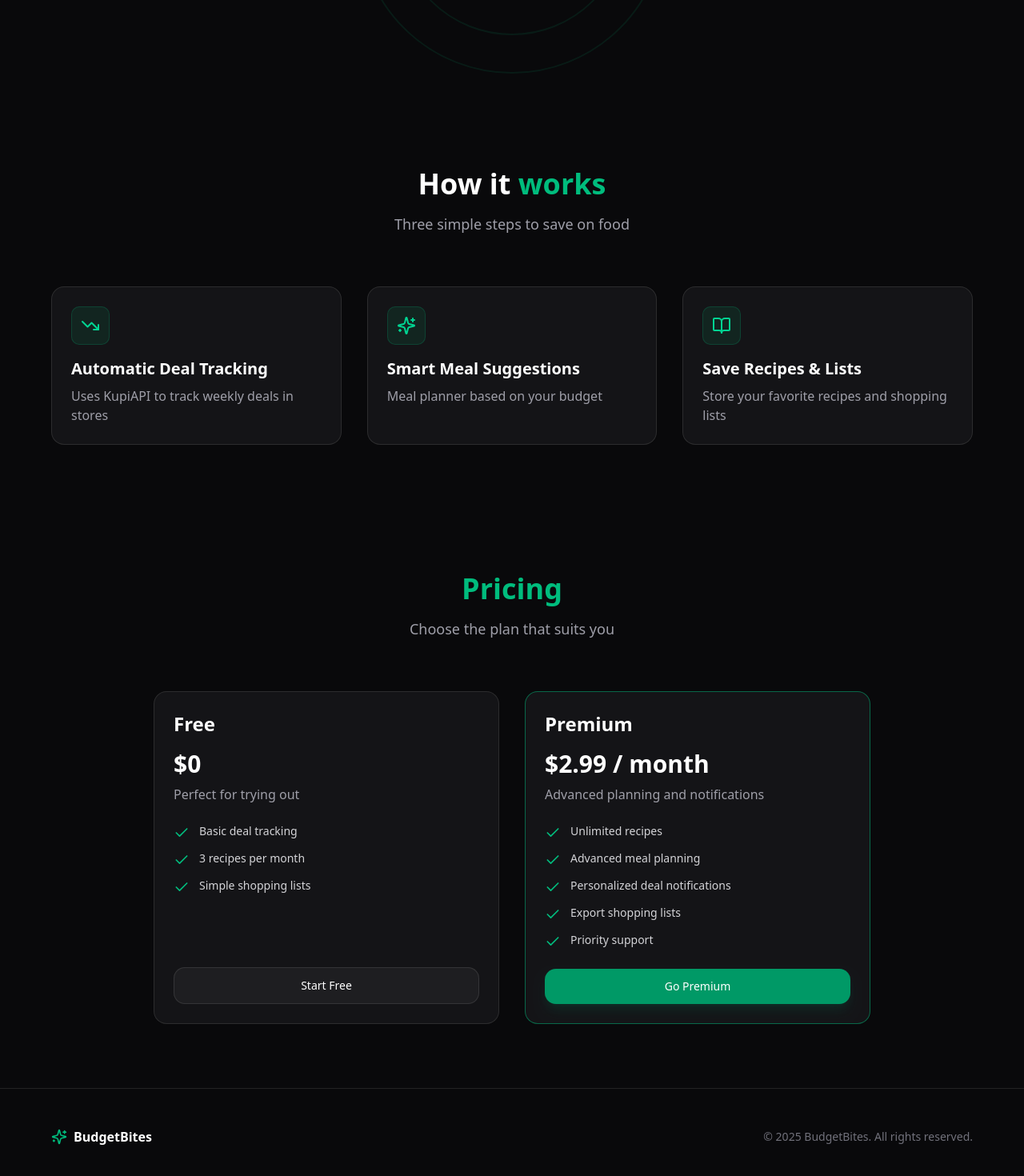
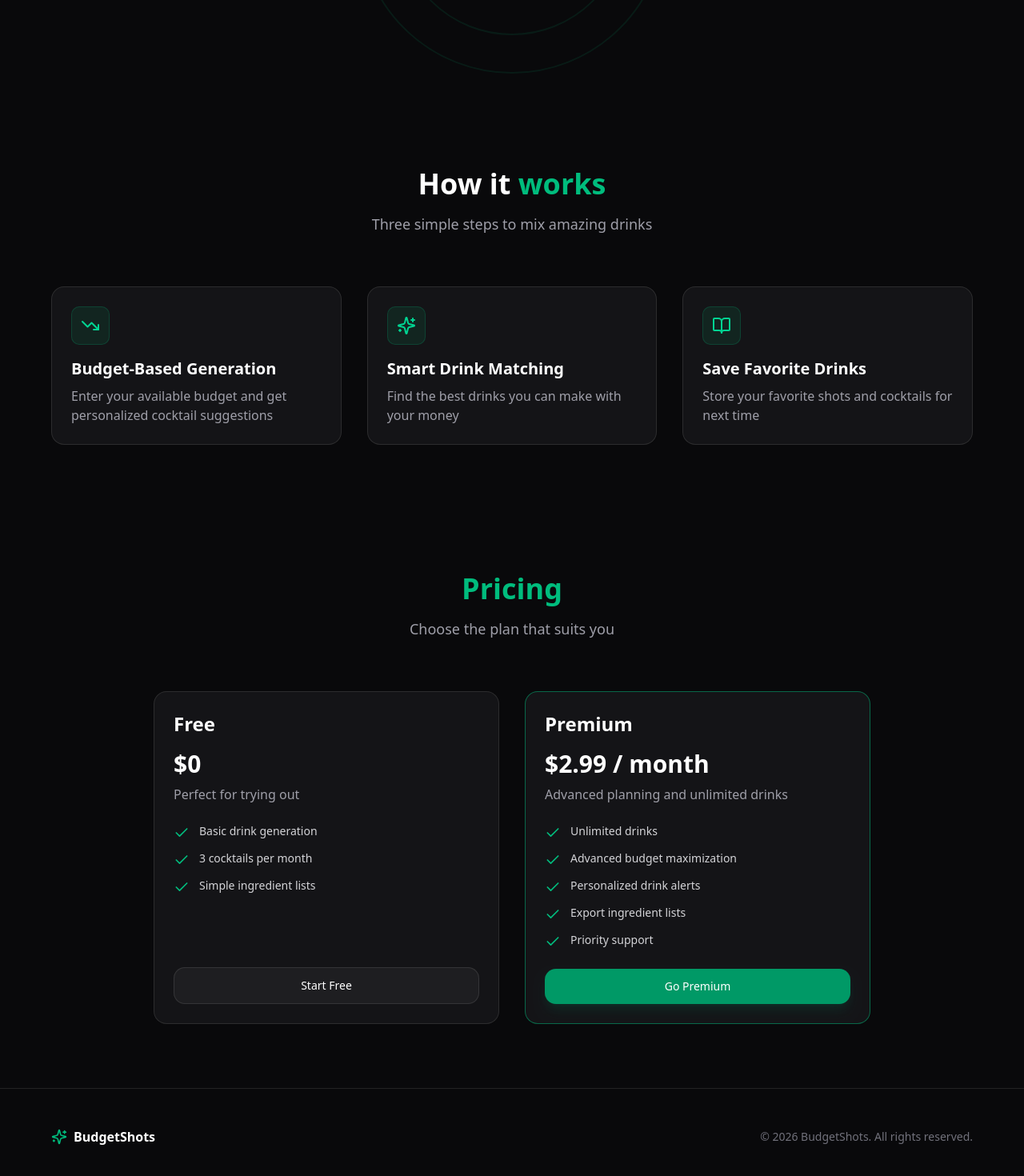
Before and after one commit to PatrikMana/AVM-BudgetBites, a React (Vite) app in the folder frontend/: page / in a window 1280 px wide. Shown: the part 670-2140 px from the top of the page at 80% size. Built offline with nearby package versions, Linux system fonts and the light colour scheme.

Commit message:
Barvicky <3

```diff
--- a/frontend/src/components/CocktailGeneratorPanel.jsx
+++ b/frontend/src/components/CocktailGeneratorPanel.jsx
@@ -187,18 +187,18 @@ export default function CocktailGeneratorPanel({ onGenerate }) {
         {/* ── Mode tabs ────────────────────────────────────────────── */}
         <div className="flex items-center gap-1.5 mb-3 self-center">
           {[
-            { key: "search", label: "Search", icon: Wine },
-            { key: "popular", label: "Popular", icon: Star },
-            { key: "latest", label: "Latest", icon: Clock },
-            { key: "random", label: "Random", icon: Shuffle },
-          ].map(({ key, label, icon: Icon }) => (
+            { key: "search", label: "Search", icon: Wine, activeClass: "bg-green-500/15 text-green-400 hover:bg-green-500/25" },
+            { key: "popular", label: "Popular", icon: Star, activeClass: "bg-yellow-500/15 text-yellow-400 hover:bg-yellow-500/25" },
+            { key: "latest", label: "Latest", icon: Clock, activeClass: "bg-cyan-500/15 text-cyan-400 hover:bg-cyan-500/25" },
+            { key: "random", label: "Random", icon: Shuffle, activeClass: "bg-purple-500/15 text-purple-400 hover:bg-purple-500/25" },
+          ].map(({ key, label, icon: Icon, activeClass }) => (
             <button
               key={key}
               onClick={() => setMode(key)}
               className={cn(
                 "flex items-center gap-1.5 rounded-lg px-3 py-1.5 text-sm font-medium transition-all",
                 mode === key
-                  ? "bg-purple-500/15 text-purple-400 hover:bg-purple-500/25"
+                  ? activeClass
                   : "bg-zinc-800/40 text-zinc-500 hover:bg-zinc-700 hover:text-zinc-300"
               )}
             >
@@ -258,7 +258,15 @@ export default function CocktailGeneratorPanel({ onGenerate }) {
                   onClick={handleGenerate}
                   disabled={submitting}
                   size="sm"
-                  className="h-10 w-10 rounded-full hover:bg-purple-500/20 p-0 shrink-0 text-zinc-400 hover:text-purple-400 transition-colors"
+                  className={cn(
+                    "h-10 w-10 rounded-full p-0 shrink-0 text-zinc-400 transition-colors",
+                    {
+                      search: "hover:bg-green-500/20 hover:text-green-400",
+                      popular: "hover:bg-yellow-500/20 hover:text-yellow-400",
+                      latest: "hover:bg-cyan-500/20 hover:text-cyan-400",
+                      random: "hover:bg-purple-500/20 hover:text-purple-400",
+                    }[mode]
+                  )}
                 >
                   {submitting ? (
                     <div className="h-4 w-4 border-2 border-white/30 border-t-white rounded-full animate-spin" />
@@ -357,12 +365,20 @@ export default function CocktailGeneratorPanel({ onGenerate }) {
                 <button
                   onClick={handleGenerate}
                   disabled={submitting}
-                  className="ml-6 rounded-full hover:bg-purple-500/20 disabled:opacity-50 p-2 transition-colors shrink-0 text-zinc-400 hover:text-purple-400"
+                  className={cn(
+                    "ml-6 rounded-full disabled:opacity-50 p-2 transition-colors shrink-0 text-zinc-400",
+                    {
+                      search: "hover:bg-green-500/20 hover:text-green-400",
+                      popular: "hover:bg-yellow-500/20 hover:text-yellow-400",
+                      latest: "hover:bg-cyan-500/20 hover:text-cyan-400",
+                      random: "hover:bg-purple-500/20 hover:text-purple-400",
+                    }[mode]
+                  )}
                 >
                   {submitting ? (
                     <div className="h-4 w-4 border-2 border-white/30 border-t-white rounded-full animate-spin" />
                   ) : (
-                    <ChevronRight className="h-4 w-4 text-white" />
+                    <ChevronRight className="h-4 w-4" />
                   )}
                 </button>
               </div>
--- a/frontend/src/pages/Home.jsx
+++ b/frontend/src/pages/Home.jsx
@@ -17,18 +17,18 @@ export default function Home() {
     const features = [
         {
             icon: TrendingDown,
-            title: "Automatic Deal Tracking",
-            description: "Uses KupiAPI to track weekly deals in stores",
+            title: "Budget-Based Generation",
+            description: "Enter your available budget and get personalized cocktail suggestions",
         },
         {
             icon: Sparkles,
-            title: "Smart Meal Suggestions",
-            description: "Meal planner based on your budget",
+            title: "Smart Drink Matching",
+            description: "Find the best drinks you can make with your money",
         },
         {
             icon: BookOpen,
-            title: "Save Recipes & Lists",
-            description: "Store your favorite recipes and shopping lists",
+            title: "Save Favorite Drinks",
+            description: "Store your favorite shots and cocktails for next time",
         },
     ];
 
@@ -38,9 +38,9 @@ export default function Home() {
             price: "$0",
             description: "Perfect for trying out",
             features: [
-                "Basic deal tracking",
-                "3 recipes per month",
-                "Simple shopping lists",
+                "Basic drink generation",
+                "3 cocktails per month",
+                "Simple ingredient lists",
             ],
             cta: "Start Free",
             link: "/login",
@@ -49,12 +49,12 @@ export default function Home() {
         {
             name: "Premium",
             price: "$2.99 / month",
-            description: "Advanced planning and notifications",
+            description: "Advanced planning and unlimited drinks",
             features: [
-                "Unlimited recipes",
-                "Advanced meal planning",
-                "Personalized deal notifications",
-                "Export shopping lists",
+                "Unlimited drinks",
+                "Advanced budget maximization",
+                "Personalized drink alerts",
+                "Export ingredient lists",
                 "Priority support",
             ],
             cta: "Go Premium",
@@ -77,15 +77,15 @@ export default function Home() {
                 <div className="max-w-4xl text-center">
                     <div className="inline-flex items-center gap-2 bg-emerald-500/10 text-emerald-400 px-4 py-2 rounded-full mb-6 border border-emerald-500/20">
                         <Sparkles className="h-4 w-4" />
-                        <span className="text-sm font-medium">Save on your food shopping</span>
+                        <span className="text-sm font-medium">Mix the best drinks on your budget</span>
                     </div>
 
                     <h1 className="text-5xl md:text-7xl font-bold mb-6 text-white">
-                        Budget<span className="text-emerald-500">Bites</span>
+                        Budget<span className="text-emerald-500">Shots</span>
                     </h1>
 
                     <p className="text-xl md:text-2xl text-zinc-400 mb-8 max-w-2xl mx-auto">
-                        Smart meal planning based on current deals
+                        Smart cocktail generation based on your budget
                     </p>
 
                     <div className="flex flex-col sm:flex-row gap-4 justify-center">
@@ -124,7 +124,7 @@ export default function Home() {
                             How it <span className="text-emerald-500">works</span>
                         </h2>
                         <p className="text-zinc-400 text-lg">
-                            Three simple steps to save on food
+                            Three simple steps to mix amazing drinks
                         </p>
                     </div>
 
@@ -206,11 +206,11 @@ export default function Home() {
                     <div className="flex flex-col md:flex-row justify-between items-center gap-6">
                         <div className="flex items-center gap-2">
                             <Sparkles className="h-5 w-5 text-emerald-500" />
-                            <span className="font-semibold text-white">BudgetBites</span>
+                            <span className="font-semibold text-white">BudgetShots</span>
                         </div>
 
                         <p className="text-sm text-zinc-500">
-                            © 2025 BudgetBites. All rights reserved.
+                            © 2026 BudgetShots. All rights reserved.
                         </p>
                     </div>
                 </div>
```
Also changed, not shown: frontend/src/pages/Dashboard.jsx (+22 -22 lines).
